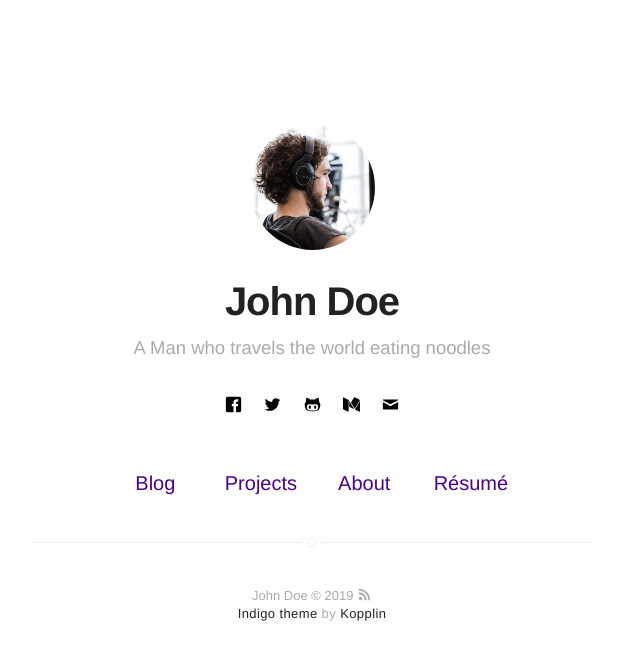
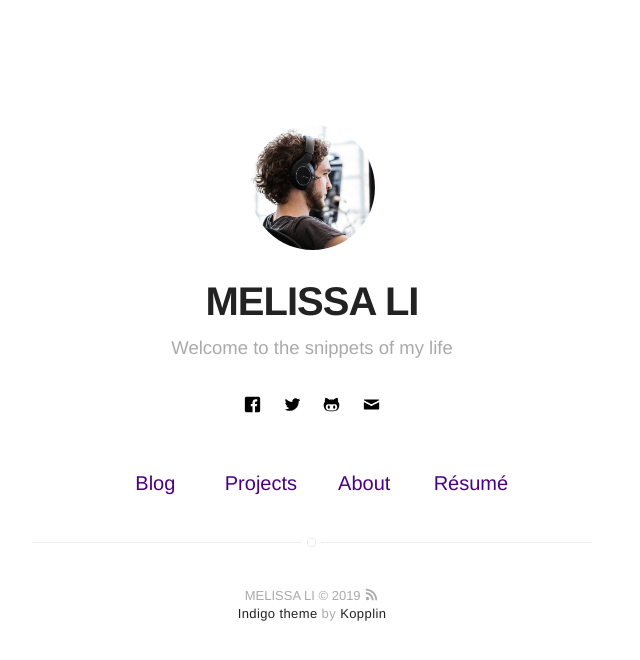
Before and after one commit to im-mel/im-mel.github.io, a Jekyll site: the page built from index.html, in a window 1280 px wide. Shown: the top 660 px of the page, without its empty margins (328-968 px from the left). Built offline with Jekyll 4.4.1, drawn with Linux system fonts in a browser that asks for light colours.

Commit message:
Update _config.yml

```diff
--- a/_config.yml
+++ b/_config.yml
@@ -1,6 +1,6 @@
 # main text of home
-name: John Doe
-bio: A Man who travels the world eating noodles
+name: MELISSA LI
+bio: Welcome to the snippets of my life
 
 # twitter summary info
 description: A blog about technology and stuff related
@@ -48,10 +48,10 @@ github: mygithub
 # stackoverflow: 7044681/mystackoverflow
 # quora: userquora
 # reddit: username
-medium: medium
+#medium: medium
 # vimeo: myvimeo
 # lanyrd: mylanyrd
-email: myemail@gmail.com
+email: melissa.feng.li@gmail.com
 
 authors:
     johndoe:
```
